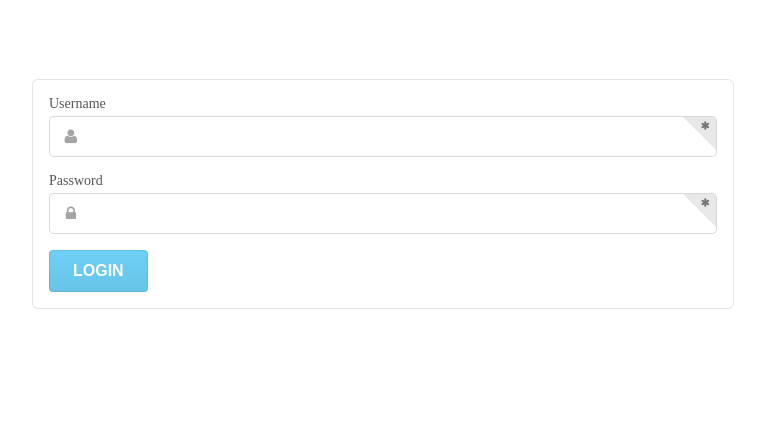
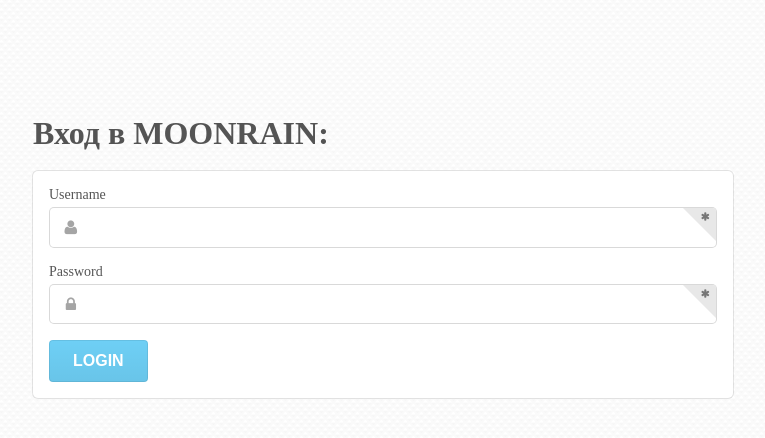
Before and after one commit to MasterGowen/moonrain, a Django app: template templates/accounts/login.html in a window 1280 px wide. Shown: the top 438 px of the page, without its empty margins (257-1022 px from the left). Run offline with Django 3.2, Linux system fonts and the light colour scheme; the template is opened without the code that fills it, so the values that code supplies are empty, except form fields; tables that the repository leaves empty hold one stand-in row (values such as "Sample post"); form fields are guessed from the names that the template uses.

Commit message:
Beautify login page

```diff
--- a/templates/accounts/login.html
+++ b/templates/accounts/login.html
@@ -12,11 +12,22 @@
     {% endblock %}
 </head>
 <body>
+<style>
+    body {
+        background-image: url("{% static "images/back.png" %}");
+        color: #545454;
+    }
+    div.container {
+        max-width: 700px;
+        margin: 7em auto;
+    }
+</style>
+
 
 {% if form.non_field_errors %}
 {% for error in form.non_field_errors %}
 <div class="ui error message">
-    <div class="header">{{ error }}</div>
+    <div class="header">Введите корректные электронную почту и пароль.</div>
 </div>
 {% endfor %}
 {% endif %}
@@ -27,7 +38,8 @@
 </div>
 {% endif %}
 
-<div class="container" style="max-width: 700px; margin: 5em auto;">
+<div class="container">
+    <h1 class="ui header">Вход в MOONRAIN:</h1>
     <form method="post" action="{% url 'django.contrib.auth.views.login' %}">
         {% csrf_token %}
 
```
Also changed, not shown: static/images/back.png (added).
